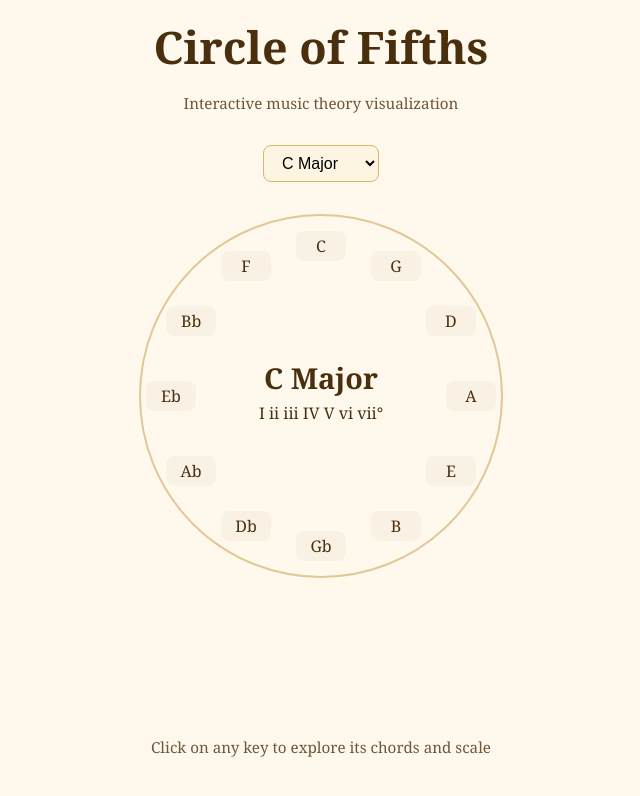
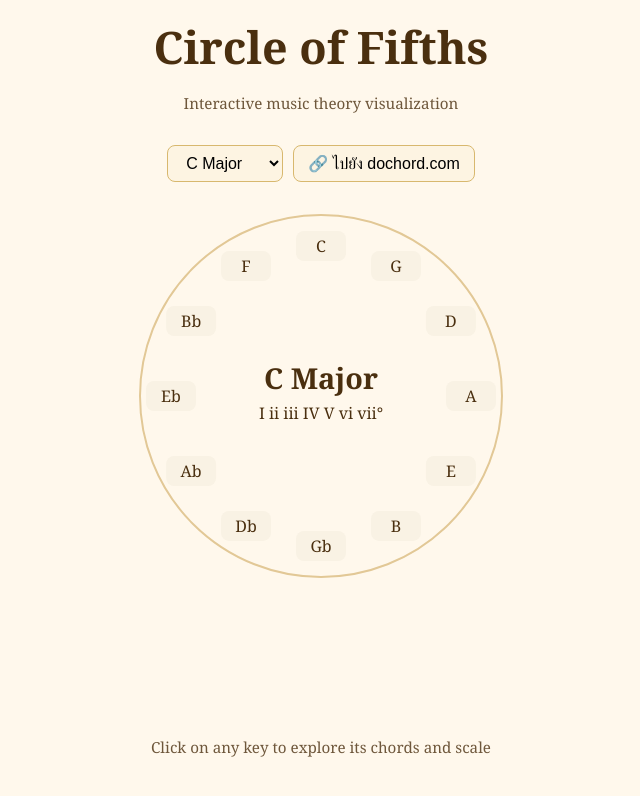
Before and after one commit to Zymmer12/fifth, a plain HTML site: page index.html in a window 1280 px wide. Shown: the whole page, without its empty margins (319-959 px from the left). Drawn offline with Linux system fonts and the light colour scheme.

Commit message:
Add link button to navigate to dochord.com

```diff
--- a/index.html
+++ b/index.html
@@ -12,6 +12,10 @@
 
     <div class="controls">
     <select id="keySelect"></select>
+    <button id="linkBtn" onclick="window.location.href='https://www.dochord.com';">
+  🔗 ไปยัง dochord.com
+</button>
+
   </div>
 
   <div class="circle" id="circle"></div>
```
